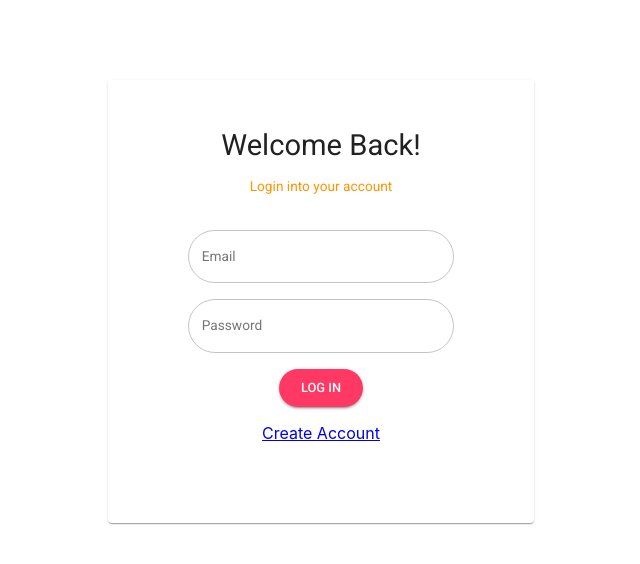
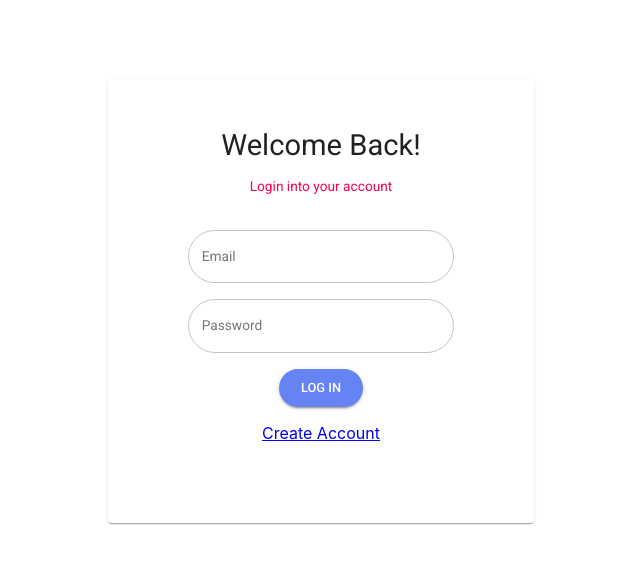
Before and after one commit to hatchways/team-banh-mi, a React (Create React App) app in the folder client/: page /login in a window 1280 px wide. Shown: the top 564 px of the page, without its empty margins (319-959 px from the left). Built offline with nearby package versions, Linux system fonts and the light colour scheme.

Commit message:
Add main colors to theme. Move search icon

```diff
--- a/client/src/pages/navbar.js
+++ b/client/src/pages/navbar.js
@@ -12,12 +12,16 @@ const useStyles = makeStyles((theme) => ({
   root: {
     height: 65,
     padding: 20,
-    backgroundColor: "#6583F2",
+    backgroundColor: theme.palette.primary.main,
     boxShadow: 'none',
     display: 'flex',
     flexDirection: 'row',
     alignItems: 'center',
     justifyContent: 'space-between',
+  },
+
+  titleSpan: {
+    color: theme.palette.primary.dark
   },
 
   search: {
@@ -31,11 +35,12 @@ const useStyles = makeStyles((theme) => ({
   },
 
   searchIcon: {
-    color: '#6583F2',
+    color: theme.palette.primary.main,
+    marginRight: -12
   },
 
   settingsIcon: {
-    color: '#94A8F5',
+    color: theme.palette.primary.light,
   }
 }));
 
@@ -44,7 +49,7 @@ export default function Navbar() {
   return (
       <AppBar position="fixed" className={classes.root}>
         <Typography variant="h6" className={classes.title}>
-          mentions<span style={{ color: "#284097" }}>crawler.</span>
+          mentions<span className={classes.titleSpan}>crawler.</span>
         </Typography>
         <OutlinedInput
           color='#6583F2'
--- a/client/src/themes/theme.js
+++ b/client/src/themes/theme.js
@@ -4,14 +4,12 @@ export const theme = createMuiTheme({
   typography: {
     fontFamily: '"Roboto"',
     fontSize: 12,
-    h1: {
-      // could customize the h1 variant as well
-    },
   },
   palette: {
-    primary: { main: "#FF3963" },
-    secondary: {
-      main: "#FF9400",
-    },
+    primary: {
+      main: "#6583F2",
+      dark: "#284097",
+      light: "#94A8F5"
+    }
   },
 });
```
